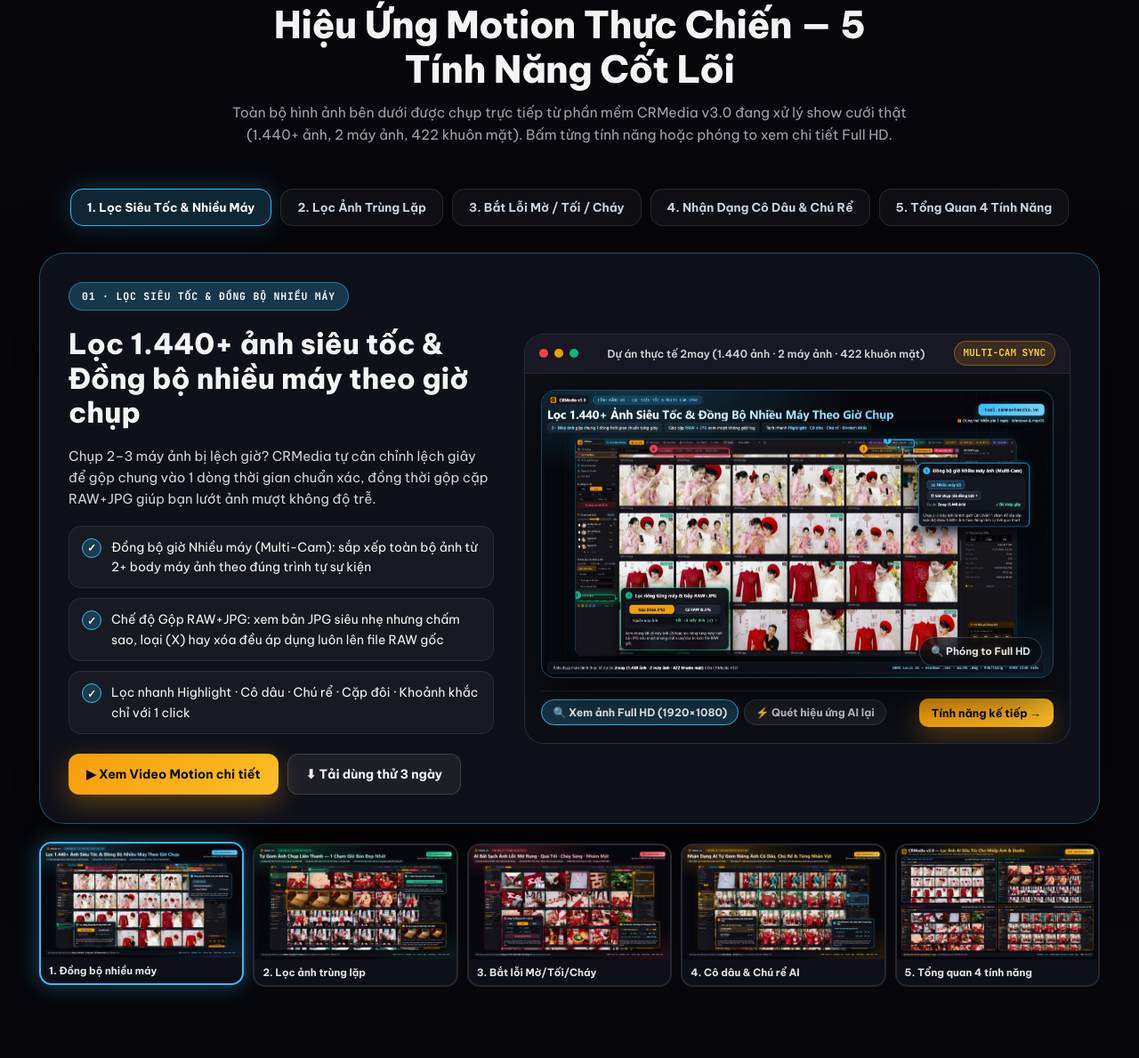
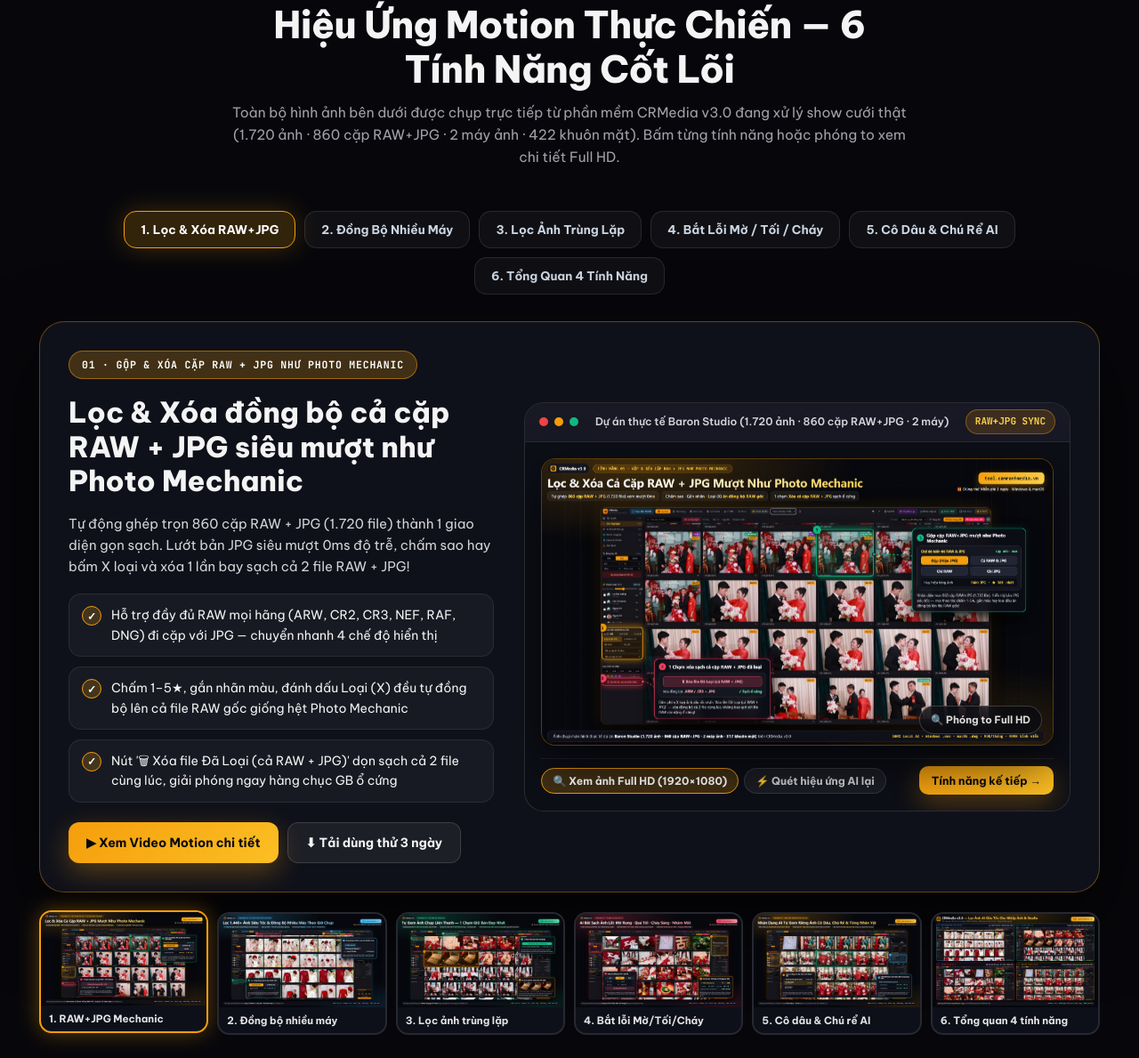
Before and after one commit to CuongFang/CRMediaWeb, a plain HTML site: page index.html in a window 1280 px wide. Shown: the part 1003-2192 px from the top of the page at 89% size. Drawn offline with Linux system fonts and the light colour scheme.

Commit message:
Add real RAW+JPG pairing & sync-delete (Photo Mechanic style) illustration and interactive motion tab

```diff
--- a/app.js
+++ b/app.js
@@ -12,42 +12,49 @@ const DOWNLOAD_CONFIG = {
   sepayAccount: "050127995947",
 };
 
-// 5 ảnh minh họa chụp trực tiếp từ giao diện CRMedia v3.0 thực tế
+// 6 ảnh minh họa chụp trực tiếp từ giao diện CRMedia v3.0 thực tế
 const REAL_SHOWCASE_IMAGES = [
   {
     key: "overview",
     shortLabel: "Tổng hợp 4 tính năng",
     title: "Tổng hợp 4 Tính năng Lọc Ảnh AI Siêu Tốc — CRMedia v3.0",
     src: "assets/showcase/05_Tong_Hop_4_Tinh_Nang_CRMedia_v3.jpg",
-    badge: "REAL UI · 1/5",
+    badge: "REAL UI · 1/6",
+  },
+  {
+    key: "rawjpg",
+    shortLabel: "Lọc & Xóa RAW+JPG",
+    title: "Lọc & Xóa Cả Cặp RAW + JPG Mượt Như Photo Mechanic (860 cặp)",
+    src: "assets/showcase/06_Loc_Va_Xoa_Cap_RAW_JPG_Nhu_Photo_Mechanic.jpg",
+    badge: "RAW+JPG · 2/6",
   },
   {
     key: "multicam",
     shortLabel: "Đồng bộ nhiều máy",
     title: "Lọc 1.440+ Ảnh Siêu Tốc & Đồng Bộ Nhiều Máy Theo Giờ Chụp",
     src: "assets/showcase/01_Loc_Anh_Sieu_Toc_Dong_Bo_Nhieu_May.jpg",
-    badge: "MULTI-CAM · 2/5",
+    badge: "MULTI-CAM · 3/6",
   },
   {
     key: "duplicates",
     shortLabel: "Lọc ảnh trùng lặp",
     title: "Gom Nhóm Ảnh Trùng Lặp — 1 Chạm Giữ Bản Đẹp Nhất",
     src: "assets/showcase/02_Loc_Anh_Trung_Lap_Giu_Ban_Dep_Nhat.jpg",
-    badge: "TRÙNG LẶP · 3/5",
+    badge: "TRÙNG LẶP · 4/6",
   },
   {
     key: "defects",
     shortLabel: "Bắt lỗi Mờ/Tối/Cháy",
     title: "AI Tự Động Lọc Ảnh Lỗi: Mờ Rung · Tối · Cháy Sáng · Nhắm Mắt",
     src: "assets/showcase/03_Loc_Anh_Loi_Mo_Rung_Toi_Chay_Sang.jpg",
-    badge: "LỌC LỖI AI · 4/5",
+    badge: "LỌC LỖI AI · 5/6",
   },
   {
     key: "faces",
     shortLabel: "Cô dâu & Chú rể AI",
     title: "Nhận Dạng Khuôn Mặt ArcFace-R50 — Lọc Riêng Cô Dâu & Chú Rể",
     src: "assets/showcase/04_Nhan_Dang_Gom_Mat_Co_Dau_Chu_Re.jpg",
-    badge: "ARCFACE AI · 5/5",
+    badge: "ARCFACE AI · 6/6",
   },
 ];
 
@@ -100,10 +107,28 @@ const FEATURE_VIDEOS = [
 ];
 
 const FEATURE_TABS_DATA = {
+  rawjpg: {
+    accent: "#f59e0b",
+    accentRgb: "245, 158, 11",
+    tag: "01 · GỘP & XÓA CẶP RAW + JPG NHƯ PHOTO MECHANIC",
+    title: "Lọc & Xóa đồng bộ cả cặp RAW + JPG siêu mượt như Photo Mechanic",
+    desc: "Tự động ghép trọn 860 cặp RAW + JPG (1.720 file) thành 1 giao diện gọn sạch. Lướt bản JPG siêu mượt 0ms độ trễ, chấm sao hay bấm X loại và xóa 1 lần bay sạch cả 2 file RAW + JPG!",
+    points: [
+      "Hỗ trợ đầy đủ RAW mọi hãng (ARW, CR2, CR3, NEF, RAF, DNG) đi cặp với JPG — chuyển nhanh 4 chế độ hiển thị",
+      "Chấm 1–5★, gắn nhãn màu, đánh dấu Loại (X) đều tự đồng bộ lên cả file RAW gốc giống hệt Photo Mechanic",
+      "Nút '🗑 Xóa file Đã Loại (cả RAW + JPG)' dọn sạch cả 2 file cùng lúc, giải phóng ngay hàng chục GB ổ cứng",
+    ],
+    img: "assets/showcase/06_Loc_Va_Xoa_Cap_RAW_JPG_Nhu_Photo_Mechanic.jpg",
+    stageTitle: "Dự án thực tế Baron Studio (1.720 ảnh · 860 cặp RAW+JPG · 2 máy)",
+    stageTag: "RAW+JPG SYNC",
+    lightboxIdx: 1,
+    videoIdx: 0,
+    thumbTitle: "1. RAW+JPG Mechanic",
+  },
   multicam: {
     accent: "#38bdf8",
     accentRgb: "56, 189, 248",
-    tag: "01 · LỌC SIÊU TỐC & ĐỒNG BỘ NHIỀU MÁY",
+    tag: "02 · LỌC SIÊU TỐC & ĐỒNG BỘ NHIỀU MÁY",
     title: "Lọc 1.440+ ảnh siêu tốc & Đồng bộ nhiều máy theo giờ chụp",
     desc: "Chụp 2–3 máy ảnh bị lệch giờ? CRMedia tự cân chỉnh lệch giây để gộp chung vào 1 dòng thời gian chuẩn xác, đồng thời gộp cặp RAW+JPG giúp bạn lướt ảnh mượt không độ trễ.",
     points: [
@@ -114,14 +139,14 @@ const FEATURE_TABS_DATA = {
     img: "assets/showcase/01_Loc_Anh_Sieu_Toc_Dong_Bo_Nhieu_May.jpg",
     stageTitle: "Dự án thực tế 2may (1.440 ảnh · 2 máy ảnh · 422 khuôn mặt)",
     stageTag: "MULTI-CAM SYNC",
-    lightboxIdx: 1,
+    lightboxIdx: 2,
     videoIdx: 0,
-    thumbTitle: "1. Đồng bộ nhiều máy",
+    thumbTitle: "2. Đồng bộ nhiều máy",
   },
   duplicates: {
     accent: "#10b981",
     accentRgb: "16, 185, 129",
-    tag: "02 · GOM NHÓM ẢNH TRÙNG LẶP",
+    tag: "03 · GOM NHÓM ẢNH TRÙNG LẶP",
     title: "Tự gom loạt ảnh chụp liên thanh — 1 chạm giữ bản đẹp nhất",
     desc: "AI tự nhận diện và gom hàng chục loạt chụp liên tiếp thành từng nhóm riêng. Mỗi nhóm được AI tự so sánh độ nét, biểu cảm để gắn sẵn nhãn xanh '★ Tốt nhất'.",
     points: [
@@ -132,14 +157,14 @@ const FEATURE_TABS_DATA = {
     img: "assets/showcase/02_Loc_Anh_Trung_Lap_Giu_Ban_Dep_Nhat.jpg",
     stageTitle: "Tab Nhóm trùng lặp (74 nhóm) — So sánh & giữ bản nét nhất",
     stageTag: "AUTO DEDUPE",
-    lightboxIdx: 2,
+    lightboxIdx: 3,
     videoIdx: 0,
-    thumbTitle: "2. Lọc ảnh trùng lặp",
+    thumbTitle: "3. Lọc ảnh trùng lặp",
   },
   defects: {
     accent: "#f43f5e",
     accentRgb: "244, 63, 94",
-    tag: "03 · AI TỰ ĐỘNG LỌC ẢNH LỖI",
+    tag: "04 · AI TỰ ĐỘNG LỌC ẢNH LỖI",
     title: "Bắt sạch ảnh lỗi: Mờ rung · Quá tối · Cháy sáng · Nhắm mắt",
     desc: "Không còn phải căng mắt soi từng tấm ảnh out nét hay lỡ nháy mắt. AI cục bộ tự chấm điểm chất lượng từng tấm trên thang 100 kèm biểu đồ Histogram RGB & thông số EXIF.",
     points: [
@@ -150,14 +175,14 @@ const FEATURE_TABS_DATA = {
     img: "assets/showcase/03_Loc_Anh_Loi_Mo_Rung_Toi_Chay_Sang.jpg",
     stageTitle: "Bảng Tự động lọc lỗi 3 cấp độ & Điểm chất lượng AI",
     stageTag: "AI DEFECT SCAN",
-    lightboxIdx: 3,
+    lightboxIdx: 4,
     videoIdx: 0,
-    thumbTitle: "3. Bắt lỗi Mờ/Tối/Cháy",
+    thumbTitle: "4. Bắt lỗi Mờ/Tối/Cháy",
   },
   faces: {
     accent: "#f59e0b",
     accentRgb: "245, 158, 11",
-    tag: "04 · NHẬN DẠNG KHUÔN MẶT ARCFACE-R50",
+    tag: "05 · NHẬN DẠNG KHUÔN MẶT ARCFACE-R50",
     title: "Nhận dạng AI tự gom riêng ảnh Cô dâu, Chú rể & Từng nhân vật",
     desc: "Công nghệ nhận dạng khuôn mặt ArcFace-R50 chạy hoàn toàn cục bộ giúp tự tách và xếp sẵn Cô dâu, Chú rể lên đầu danh sách để lọc ảnh theo đúng nhân vật bạn cần.",
     points: [
@@ -168,15 +193,15 @@ const FEATURE_TABS_DATA = {
     img: "assets/showcase/04_Nhan_Dang_Gom_Mat_Co_Dau_Chu_Re.jpg",
     stageTitle: "Nhận dạng ArcFace-R50 — Đang lọc riêng Cô dâu (192 ảnh)",
     stageTag: "ARCFACE-R50",
-    lightboxIdx: 4,
+    lightboxIdx: 5,
     videoIdx: 0,
-    thumbTitle: "4. Cô dâu & Chú rể AI",
+    thumbTitle: "5. Cô dâu & Chú rể AI",
   },
   overview: {
     accent: "#fbbf24",
     accentRgb: "251, 191, 36",
-    tag: "05 · TOÀN CẢNH BỘ CÔNG CỤ LỌC ẢNH AI",
-    title: "Tổng hợp 4 màn hình thực tế — Tăng tốc lọc file gấp 5 lần",
+    tag: "06 · TOÀN CẢNH BỘ CÔNG CỤ LỌC ẢNH AI",
+    title: "Tổng hợp màn hình thực tế — Tăng tốc lọc file gấp 5 lần",
     desc: "Từ lúc chép thẻ nhớ 2–3 máy ảnh cho tới khi chọn xong bộ ảnh đẹp nhất gửi khách, dàn trang Album 300 DPI hay xuất Lightroom .XMP — tất cả gói gọn trong CRMedia v3.0.",
     points: [
       "100% Chạy cục bộ trên Windows & macOS — không phụ thuộc mạng, ảnh gốc không bao giờ rời ổ cứng",
@@ -188,11 +213,11 @@ const FEATURE_TABS_DATA = {
     stageTag: "FULL SUITE v3.0",
     lightboxIdx: 0,
     videoIdx: 0,
-    thumbTitle: "5. Tổng quan 4 tính năng",
+    thumbTitle: "6. Tổng quan 4 tính năng",
   },
 };
 
-const TAB_ORDER = ["multicam", "duplicates", "defects", "faces", "overview"];
+const TAB_ORDER = ["rawjpg", "multicam", "duplicates", "defects", "faces", "overview"];
 
 // ==================== HERO AUTO-MOTION CAROUSEL + 3D TILT ====================
 let heroSlideIdx = 0;
@@ -455,11 +480,11 @@ document.addEventListener("DOMContentLoaded", () => {
     }).join("");
   }
 
-  // Gắn sự kiện 5 tab tính năng
+  // Gắn sự kiện 6 tab tính năng
   document.querySelectorAll(".ftab").forEach((btn) => {
     btn.addEventListener("click", () => renderFeatureTab(btn.dataset.tab));
   });
-  renderFeatureTab("multicam");
+  renderFeatureTab("rawjpg");
 
   // Render Video Motion Gallery (5 tập 16:9 dưới 1 phút)
   const vgrid = document.getElementById("video-gallery");
--- a/index.html
+++ b/index.html
@@ -101,11 +101,12 @@
             <div class="stage-bar">
               <div class="dots"><i></i><i></i><i></i></div>
               <div class="stage-title" id="hero-slide-title">Ảnh chụp thực tế CRMedia v3.0 — Tổng hợp 4 tính năng AI</div>
-              <div class="stage-tag mono" id="hero-slide-badge">REAL UI · 1/5</div>
+              <div class="stage-tag mono" id="hero-slide-badge">REAL UI · 1/6</div>
             </div>
 
             <div class="hero-real-viewport" id="hero-real-viewport" onclick="openImgModal(heroSlideIdx)">
               <img class="hero-slide-img active" src="assets/showcase/05_Tong_Hop_4_Tinh_Nang_CRMedia_v3.jpg" alt="Tổng hợp 4 tính năng CRMedia v3.0" />
+              <img class="hero-slide-img" src="assets/showcase/06_Loc_Va_Xoa_Cap_RAW_JPG_Nhu_Photo_Mechanic.jpg" alt="Lọc và xóa đồng bộ cả cặp RAW + JPG mượt như Photo Mechanic" />
               <img class="hero-slide-img" src="assets/showcase/01_Loc_Anh_Sieu_Toc_Dong_Bo_Nhieu_May.jpg" alt="Lọc ảnh siêu tốc & Đồng bộ nhiều máy theo giờ chụp" />
               <img class="hero-slide-img" src="assets/showcase/02_Loc_Anh_Trung_Lap_Giu_Ban_Dep_Nhat.jpg" alt="Lọc ảnh trùng lặp & 1 chạm giữ bản đẹp nhất" />
               <img class="hero-slide-img" src="assets/showcase/03_Loc_Anh_Loi_Mo_Rung_Toi_Chay_Sang.jpg" alt="AI tự động lọc ảnh lỗi mờ rung, tối, cháy sáng, nhắm mắt" />
@@ -131,18 +132,19 @@
       <div class="container">
         <div class="sec-head">
           <span class="sec-eyebrow">ẢNH CHỤP GIAO DIỆN THẬT CRMEDIA v3.0</span>
-          <h2>Hiệu Ứng Motion Thực Chiến — 5 Tính Năng Cốt Lõi</h2>
+          <h2>Hiệu Ứng Motion Thực Chiến — 6 Tính Năng Cốt Lõi</h2>
           <p>
-            Toàn bộ hình ảnh bên dưới được chụp trực tiếp từ phần mềm CRMedia v3.0 đang xử lý show cưới thật (1.440+ ảnh, 2 máy ảnh, 422 khuôn mặt). Bấm từng tính năng hoặc phóng to xem chi tiết Full HD.
+            Toàn bộ hình ảnh bên dưới được chụp trực tiếp từ phần mềm CRMedia v3.0 đang xử lý show cưới thật (1.720 ảnh · 860 cặp RAW+JPG · 2 máy ảnh · 422 khuôn mặt). Bấm từng tính năng hoặc phóng to xem chi tiết Full HD.
           </p>
         </div>
 
         <div class="feature-tabs">
-          <button class="ftab active" data-tab="multicam">1. Lọc Siêu Tốc &amp; Nhiều Máy</button>
-          <button class="ftab" data-tab="duplicates">2. Lọc Ảnh Trùng Lặp</button>
-          <button class="ftab" data-tab="defects">3. Bắt Lỗi Mờ / Tối / Cháy</button>
-          <button class="ftab" data-tab="faces">4. Nhận Dạng Cô Dâu &amp; Chú Rể</button>
-          <button class="ftab" data-tab="overview">5. Tổng Quan 4 Tính Năng</button>
+          <button class="ftab active" data-tab="rawjpg">1. Lọc &amp; Xóa RAW+JPG</button>
+          <button class="ftab" data-tab="multicam">2. Đồng Bộ Nhiều Máy</button>
+          <button class="ftab" data-tab="duplicates">3. Lọc Ảnh Trùng Lặp</button>
+          <button class="ftab" data-tab="defects">4. Bắt Lỗi Mờ / Tối / Cháy</button>
+          <button class="ftab" data-tab="faces">5. Cô Dâu &amp; Chú Rể AI</button>
+          <button class="ftab" data-tab="overview">6. Tổng Quan 4 Tính Năng</button>
         </div>
 
         <div class="feature-showcase" id="feature-showcase">
--- a/styles.css
+++ b/styles.css
@@ -505,7 +505,7 @@ button {
 
 .real-thumb-strip {
   display: grid;
-  grid-template-columns: repeat(5, 1fr);
+  grid-template-columns: repeat(6, 1fr);
   gap: 10px;
   margin-top: 22px;
 }
```
Also changed, not shown: assets/showcase/06_Loc_Va_Xoa_Cap_RAW_JPG_Nhu_Photo_Mechanic.jpg (added).
